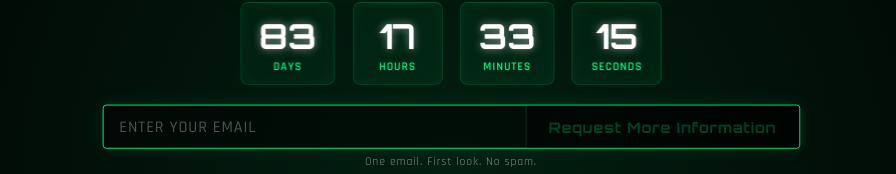
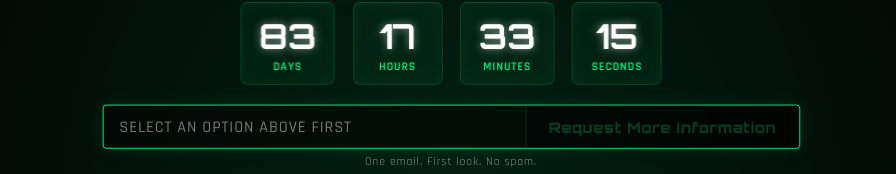
Before and after one commit to GFS-TRK3/gfs-landing, a React (Vite) app: page / in a window 1280 px wide. Shown: the part 623-797 px from the top of the page, without its empty margins (189-1085 px from the left). Built offline with nearby package versions, Linux system fonts and the light colour scheme.

Commit message:
email box update

```diff
--- a/src/App.css
+++ b/src/App.css
@@ -490,6 +490,14 @@
   color: rgba(255, 255, 255, 0.3);
 }
 
+.email-input.locked {
+  cursor: pointer;
+}
+
+.email-input.locked::placeholder {
+  color: rgba(255, 255, 255, 0.45);
+}
+
 .submit-btn {
   background: transparent;
   color: var(--primary-color);
@@ -618,6 +626,11 @@
 .status-msg.success {
   color: var(--primary-color);
   text-shadow: 0 0 10px var(--glow-spread-color);
+}
+
+.status-msg.prompt {
+  color: rgba(255, 255, 255, 0.82);
+  text-shadow: 0 0 8px rgba(0, 255, 136, 0.18);
 }
 
 .status-msg.error {
--- a/src/App.tsx
+++ b/src/App.tsx
@@ -16,7 +16,7 @@ const launchDateLabel = 'AUGUST 1, 2026';
 function App() {
   const [email, setEmail] = useState('');
   const [isSubmitting, setIsSubmitting] = useState(false);
-  const [status, setStatus] = useState<'idle' | 'success' | 'error' | 'already'>('idle');
+  const [status, setStatus] = useState<'idle' | 'success' | 'error' | 'already' | 'needsSelection'>('idle');
   const [selectedAudience, setSelectedAudience] = useState<'businesses' | 'owners' | null>(null);
   const [isChanging, setIsChanging] = useState(false);
   const isValidEmail = (emailStr: string) => {
@@ -39,6 +39,9 @@ function App() {
     if (selectedAudience !== audience) {
       setSelectedAudience(audience);
       setIsChanging(true);
+      if (status === 'needsSelection') {
+        setStatus('idle');
+      }
       setTimeout(() => setIsChanging(false), 150);
     }
     // Auto-scroll to bottom on mobile (portrait or landscape) so the email input is visible
@@ -67,10 +70,13 @@ function App() {
   const handleSubscribe = async (e: React.FormEvent) => {
     e.preventDefault();
     if (!selectedAudience) {
+      setStatus('needsSelection');
+      return;
+    }
+    if (!isValidEmail(email)) {
       setStatus('error');
       return;
     }
-    if (!isValidEmail(email)) return;
 
     setIsSubmitting(true);
     setStatus('idle');
@@ -118,6 +124,26 @@ function App() {
   };
 
   const [timeLeft, setTimeLeft] = useState<TimeLeft>(calculateTimeLeft());
+
+  const handleEmailAttempt = (e: React.MouseEvent<HTMLInputElement> | React.FocusEvent<HTMLInputElement>) => {
+    if (selectedAudience) return;
+
+    setStatus('needsSelection');
+    e.currentTarget.blur();
+  };
+
+  const handleEmailChange = (e: React.ChangeEvent<HTMLInputElement>) => {
+    if (!selectedAudience) {
+      setStatus('needsSelection');
+      return;
+    }
+
+    if (status === 'error' || status === 'needsSelection') {
+      setStatus('idle');
+    }
+
+    setEmail(e.target.value);
+  };
 
   useEffect(() => {
     const timer = setInterval(() => {
@@ -326,10 +352,13 @@ function App() {
                 <div className="email-capture">
                   <input
                     type="email"
-                    placeholder={selectedAudience === 'businesses' ? 'ENTER YOUR BUSINESS EMAIL' : 'ENTER YOUR EMAIL'}
-                    className="email-input"
+                    placeholder={selectedAudience === 'businesses' ? 'ENTER YOUR BUSINESS EMAIL' : selectedAudience === 'owners' ? 'ENTER YOUR EMAIL' : 'SELECT AN OPTION ABOVE FIRST'}
+                    className={`email-input ${!selectedAudience ? 'locked' : ''}`}
                     value={email}
-                    onChange={(e) => setEmail(e.target.value)}
+                    onChange={handleEmailChange}
+                    onClick={handleEmailAttempt}
+                    onFocus={handleEmailAttempt}
+                    readOnly={!selectedAudience}
                     disabled={isSubmitting}
                   />
                   <button
@@ -341,7 +370,8 @@ function App() {
                     {getButtonText()}
                   </button>
                 </div>
-                {status === 'error' && <p className="status-msg error">{!selectedAudience ? 'Please select an option above' : 'Please enter your email'}</p>}
+                {status === 'needsSelection' && <p className="status-msg prompt">Choose the option above that fits you best first.</p>}
+                {status === 'error' && <p className="status-msg error">Please enter your email.</p>}
                 {selectedAudience === 'businesses' && <p className="micro-copy tailored-text">TAILORED FOR OUTDOOR SERVICE PROVIDERS</p>}
                 {selectedAudience === 'owners' && <p className="micro-copy tailored-text">Tailored for property owners</p>}
                 <p className="micro-copy">One email. First look. No spam.</p>
```
